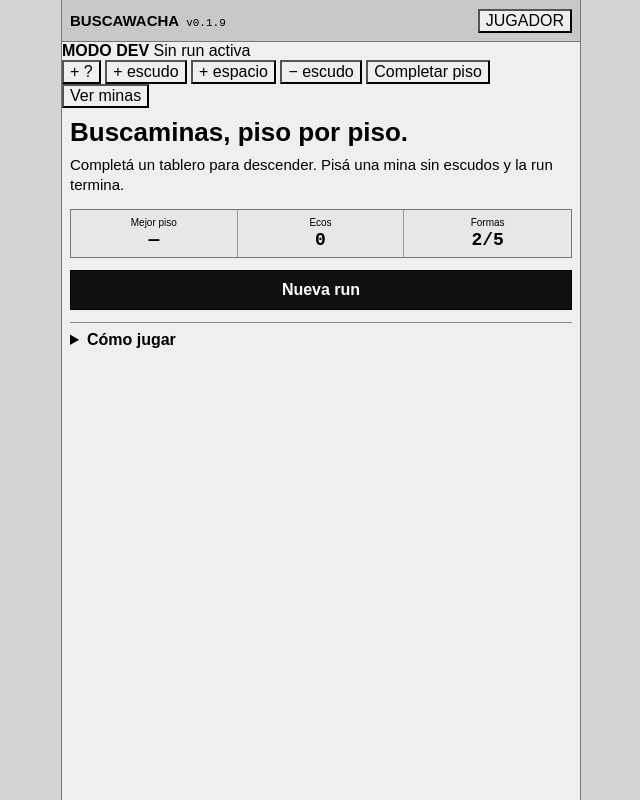
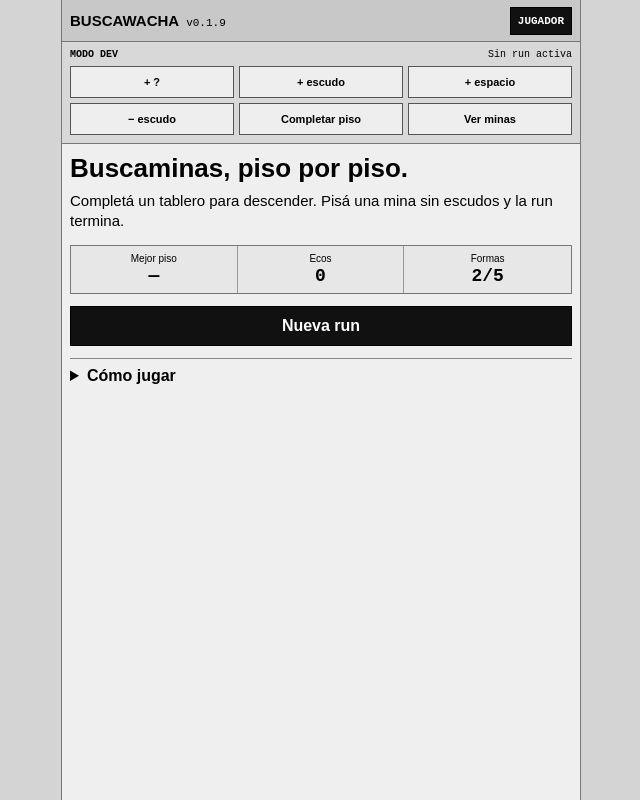
Before and after one commit to guerrasur/buscawacha, a plain HTML site: page index.html in a window 1280 px wide. Both pictures are taken after a click on the button "DEV". Shown: the whole page, without its empty margins (319-959 px from the left). Drawn offline with Linux system fonts and the light colour scheme; no server answers.

Commit message:
Style developer mode panel

```diff
--- a/styles.css
+++ b/styles.css
@@ -34,7 +34,42 @@ button:focus-visible { outline: 2px dotted #000; outline-offset: 2px; }
 .topbar > div { display: flex; align-items: baseline; gap: 7px; }
 .topbar strong { font-size: 15px; }
 .topbar span { font-family: monospace; font-size: 11px; }
-.update-button { min-height: 28px; border: 1px solid #000; background: #e8e8e8; padding: 3px 7px; }
+.topbar-actions { display: flex; align-items: center; gap: 5px; }
+.update-button, .dev-toggle { min-height: 28px; border: 1px solid #000; background: #e8e8e8; padding: 3px 7px; }
+.dev-toggle { font-family: monospace; font-size: 11px; font-weight: 700; }
+.dev-toggle.active { background: #111; color: #fff; }
+
+.dev-panel {
+  margin: 0;
+  padding: 7px 8px 8px;
+  border-bottom: 1px solid #777;
+  background: #d8d8d8;
+}
+.dev-panel-head {
+  display: flex;
+  justify-content: space-between;
+  gap: 8px;
+  margin-bottom: 6px;
+  font-family: monospace;
+  font-size: 10px;
+}
+.dev-grid {
+  display: grid;
+  grid-template-columns: repeat(3, 1fr);
+  gap: 5px;
+}
+.dev-grid button {
+  min-height: 32px;
+  padding: 4px;
+  border: 1px solid #555;
+  background: #eee;
+  font-size: 11px;
+  font-weight: 700;
+}
+.cell.dev-mine {
+  outline: 2px dashed #000;
+  outline-offset: -4px;
+}
 
 main { padding: 10px 8px 18px; }
 .screen { width: 100%; }
```
